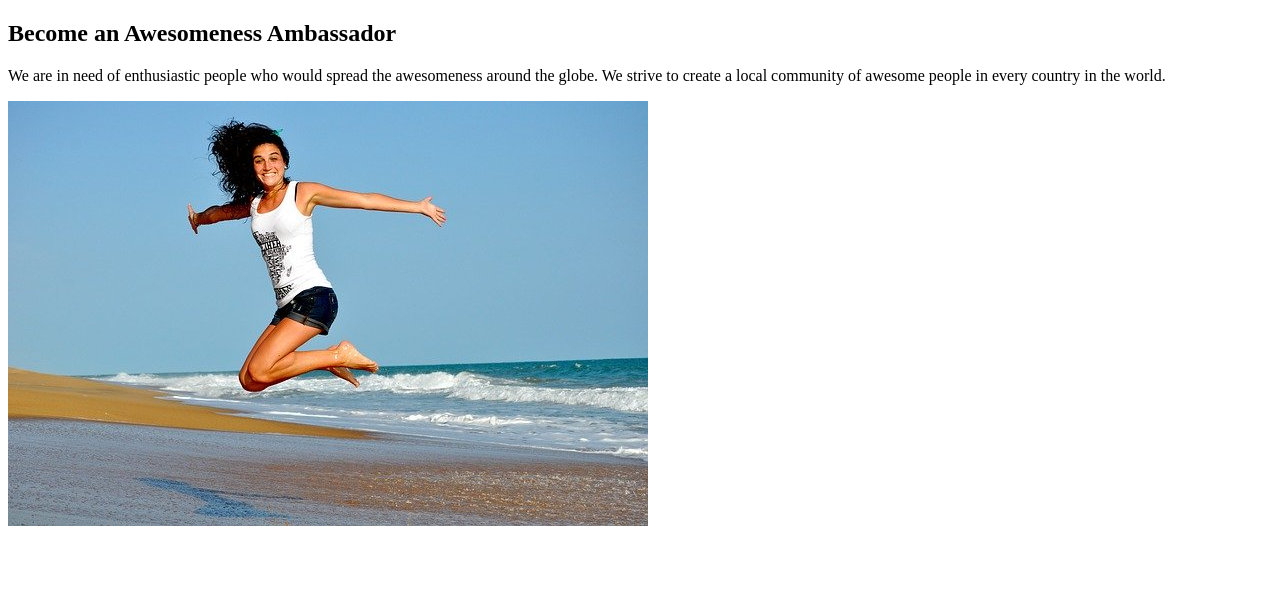
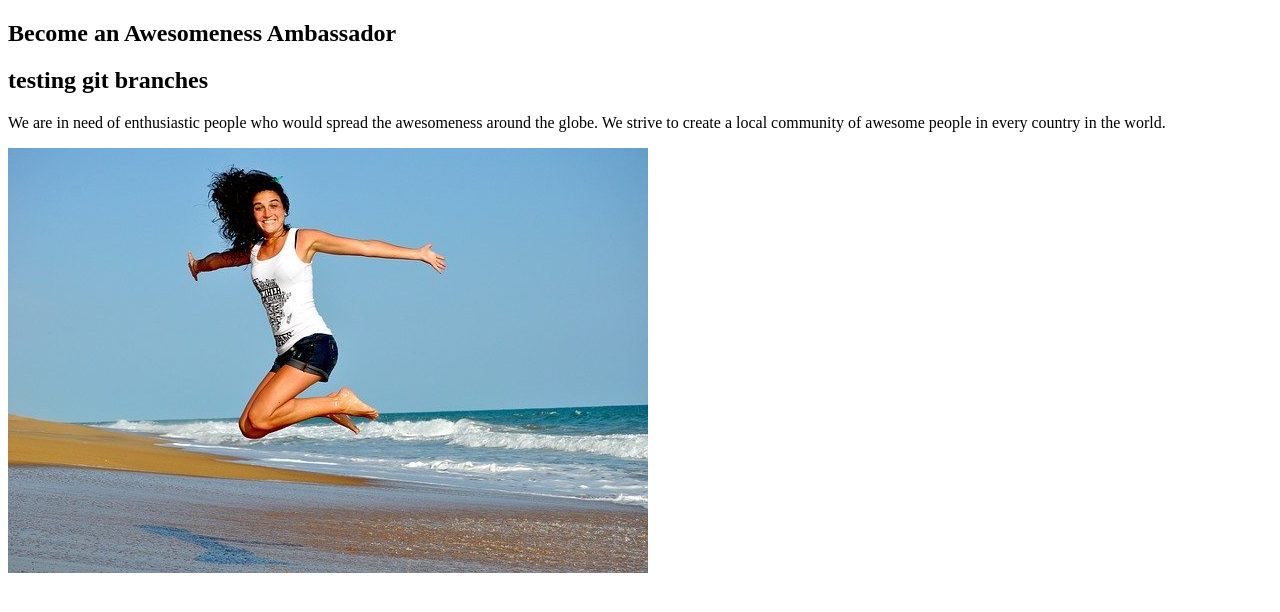
Before and after one commit to herrick1607/awesomeness, a plain HTML site: page index.html in a window 1280 px wide. Drawn offline with Linux system fonts and the light colour scheme.

Commit message:
adding h2 to feat/add_h2

```diff
--- a/index.html
+++ b/index.html
@@ -8,6 +8,7 @@
   <body>
     <section class="section">
       <h2>Become an Awesomeness Ambassador</h2>
+      <h2>testing git branches</h2>
       <p>
         We are in need of enthusiastic people who would spread the awesomeness
         around the globe. We strive to create a local community of awesome
```
